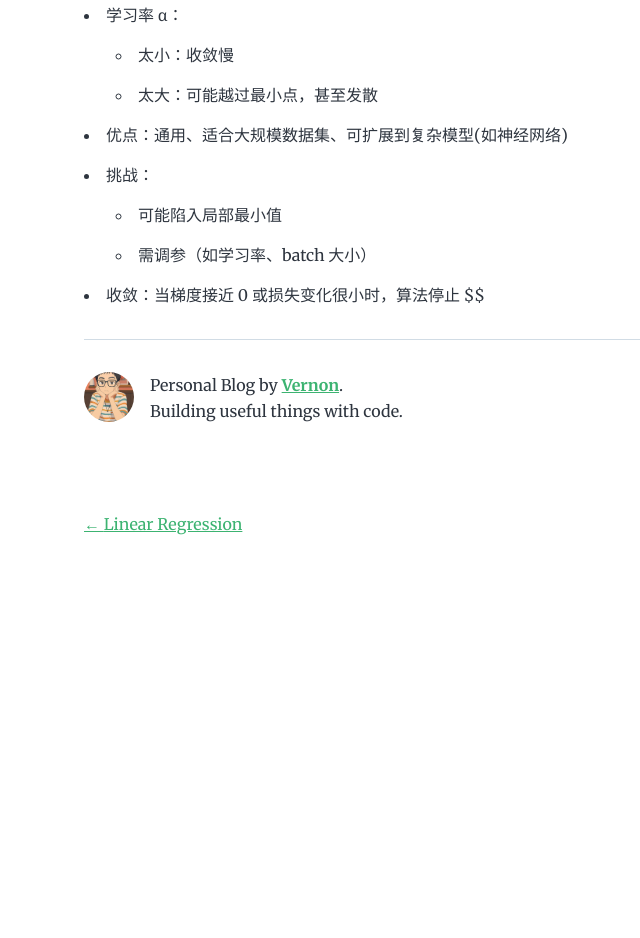
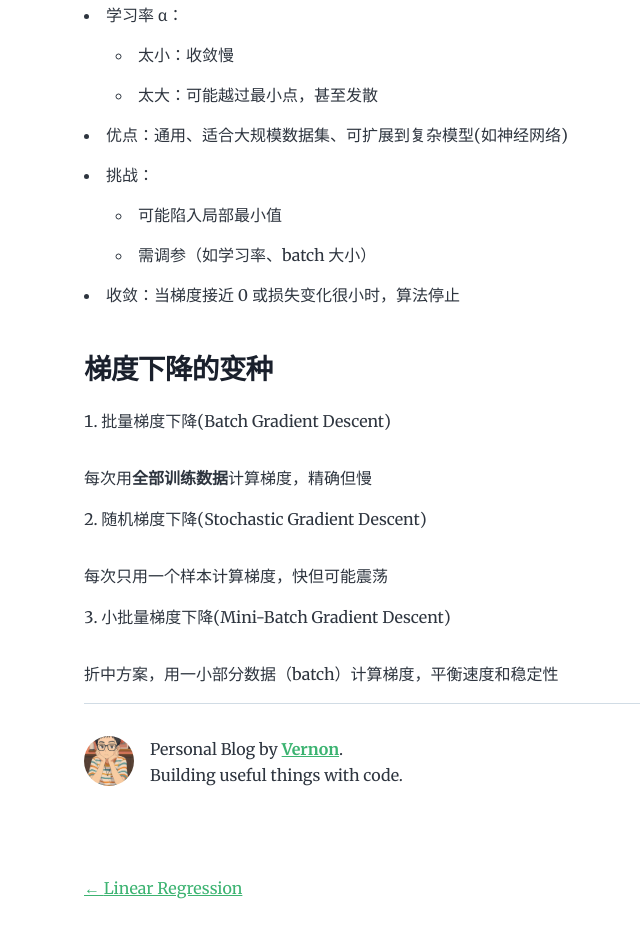
Before and after one commit to xianchenxc/xianchenxc.github.io, a Gatsby site: page /AI/gradient-descent/ in a window 1280 px wide. Shown: the part 1228-2166 px from the top of the page, without its empty margins (240-880 px from the left). Before the commit the page ends 1820 px from the top, so only its background shows below. Built offline with nearby package versions, Linux system fonts and the light colour scheme; Gatsby itself is replaced by a stand-in of ours; some packages are replaced by stand-ins of ours.

Commit message:
feat(blog): add note to gradient descent

```diff
--- a/content/blog/AI/gradient-descent.md
+++ b/content/blog/AI/gradient-descent.md
@@ -49,4 +49,17 @@ $$
   - 可能陷入局部最小值
   - 需调参（如学习率、batch 大小）
 - 收敛：当梯度接近 0 或损失变化很小时，算法停止
-  $$
+
+## 梯度下降的变种
+
+1. 批量梯度下降(Batch Gradient Descent)
+
+每次用**全部训练数据**计算梯度，精确但慢
+
+2. 随机梯度下降(Stochastic Gradient Descent)
+
+每次只用一个样本计算梯度，快但可能震荡
+
+3. 小批量梯度下降(Mini-Batch Gradient Descent)
+
+折中方案，用一小部分数据（batch）计算梯度，平衡速度和稳定性
```
